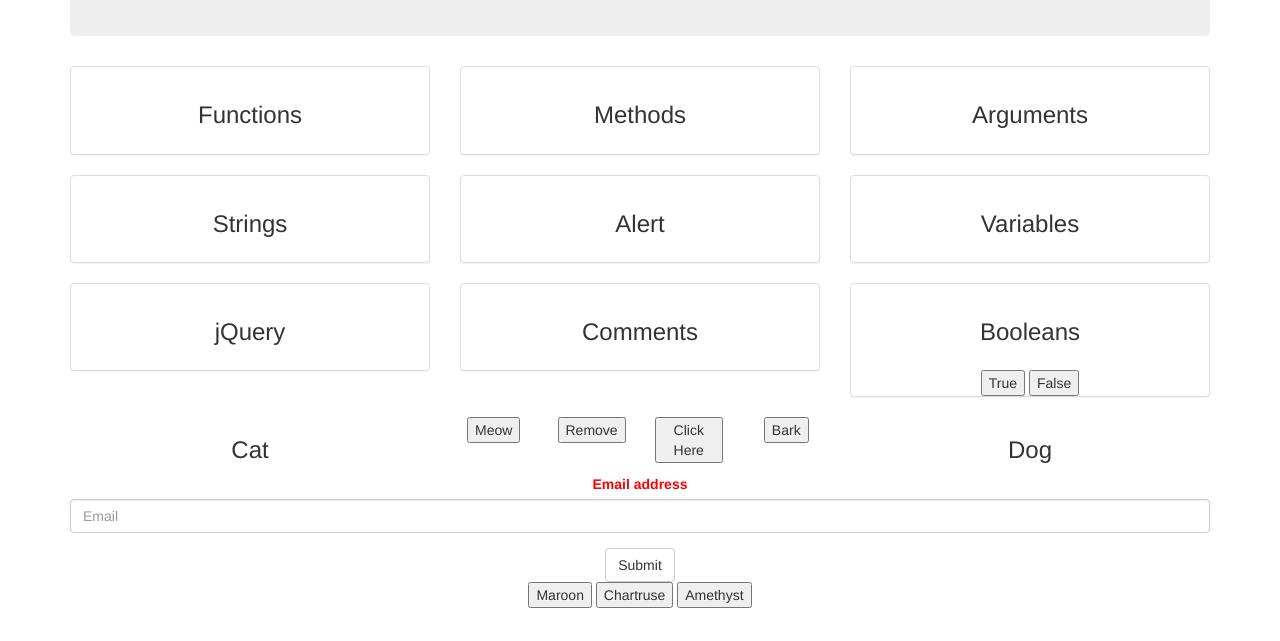
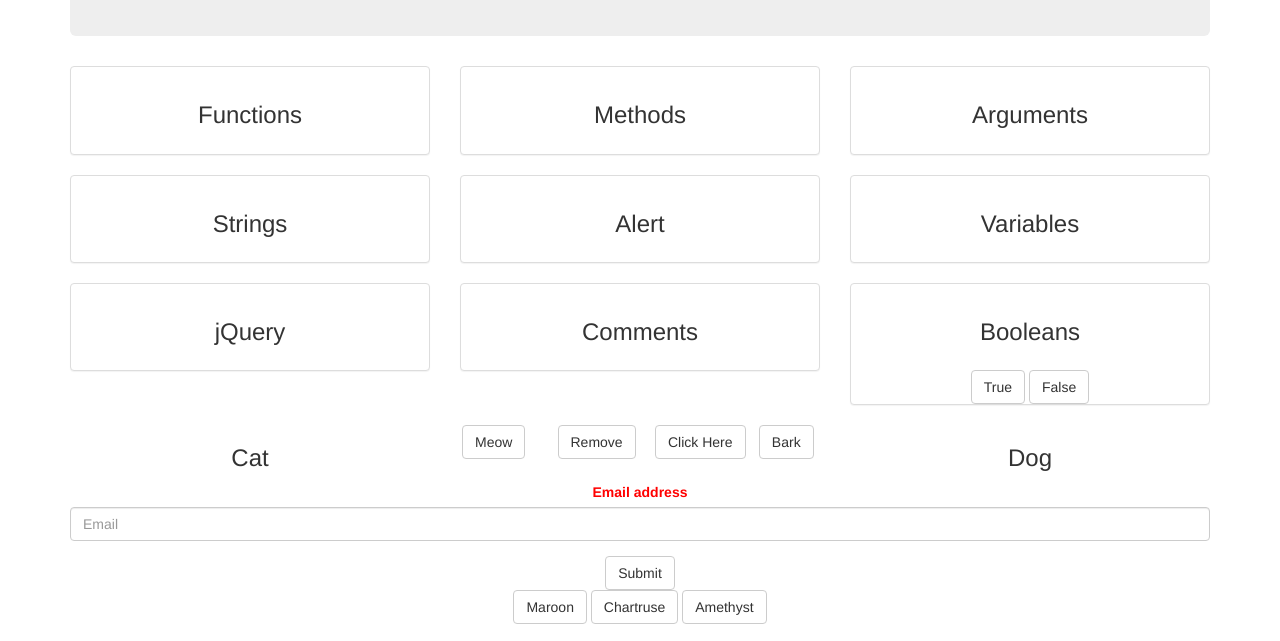
Before and after one commit to MikeSB3/flashcard-js-website, a plain HTML site: page index.html in a window 1280 px wide. Shown: the part 159-800 px from the top of the page. Drawn offline with Linux system fonts and the light colour scheme.

Commit message:
change buttons to bootstrap style buttons.

```diff
--- a/index.html
+++ b/index.html
@@ -98,8 +98,8 @@
 
 
 
-            <button class="true">True</button>
-            <button class="false">False</button>
+            <button class="true btn btn-default">True</button>
+            <button class="false btn btn-default">False</button>
 
 
 
@@ -117,17 +117,17 @@
           </ul>
         </div>
         <div class="col-md-1">
-          <button class="meow">Meow</button>
+          <button class="meow btn btn-default">Meow</button>
         </div>
           <div class="col-md-1">
-          <button class="rem">Remove</button>
+          <button class="rem btn btn-default">Remove</button>
         </div>
         <div class="col-md-1">
-          <button class="show">Click Here</button>
+          <button class="show btn btn-default">Click Here</button>
           <img class="spoon" src="img/ice-cream.jpeg" alt="rainbow ice cream">
         </div>
         <div class="col-md-1">
-        <button class="bark">Bark</button>
+        <button class="bark btn btn-default">Bark</button>
       </div>
         <div class="col-md-4">
           <h3>Dog</h3>
@@ -155,9 +155,9 @@
         <p><span class="exampleInputEmail1"></span></p>
       </div>
       <div class="center">
-        <button id="maroon">Maroon</button>
-        <button id="chartruse">Chartruse</button>
-        <button id="amethyst">Amethyst</button>
+        <button class="btn btn-default" id="maroon">Maroon</button>
+        <button class="btn btn-default" id="chartruse">Chartruse</button>
+        <button class="btn btn-default" id="amethyst">Amethyst</button>
       </div>
       <div class="center">
         <img id="hi5"  src="img/maroon.jpg" alt="Maroon 5">
```
